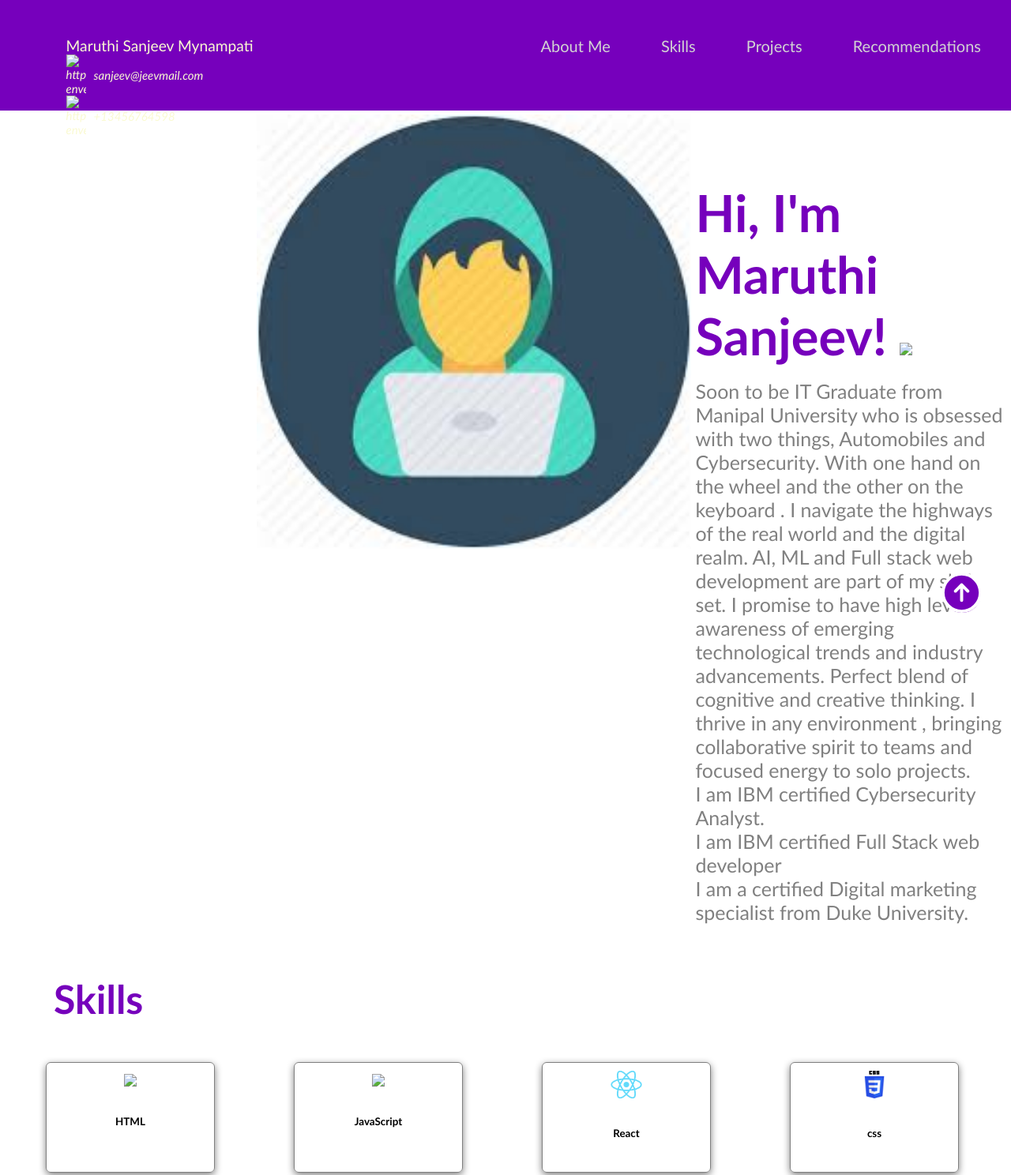
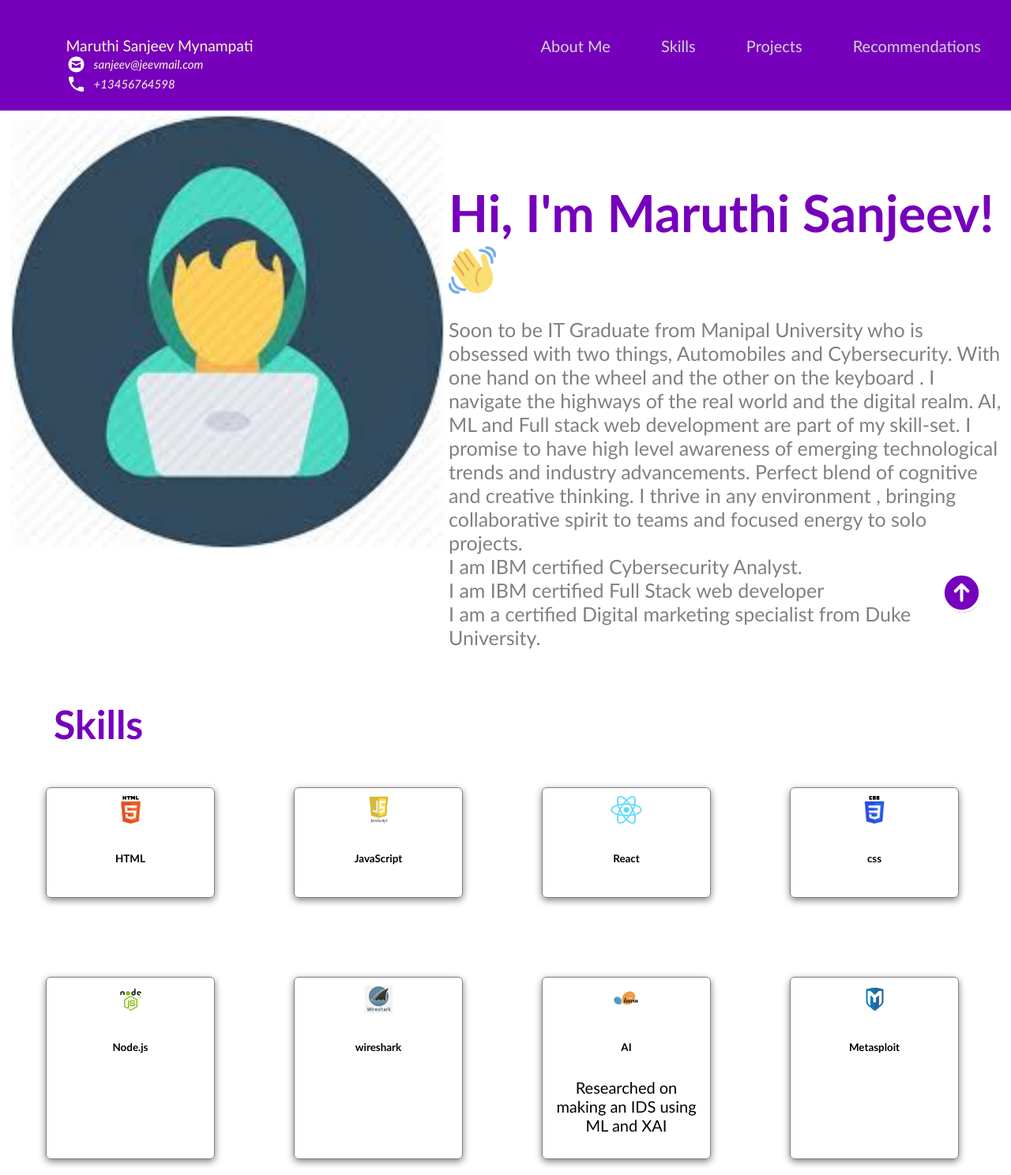
Before and after one commit to San-249/portfolioPage, a plain HTML site: page index.html in a window 1280 px wide. Shown: the top 1488 px of the page at 79% size. Drawn offline with Linux system fonts and the light colour scheme.

Commit message:
second commit

```diff
--- a/index.html
+++ b/index.html
@@ -12,12 +12,12 @@
         <div class="profile_name">
           Maruthi Sanjeev Mynampati
           <div class="contact_info">
-            <img src="html_finalprojimages/envelope.png" alt="https://icons8.com/icon/124377/circled-envelope"/>
+            <img src="envelope.png" alt="https://icons8.com/icon/124377/circled-envelope"/>
           sanjeev@jeevmail.com
         </div>
         <div style="clear:both;"></div>
         <div class="contact_info">
-          <img src="html_finalprojimages/phone.png" alt="https://icons8.com/icon/124377/circled-envelope"/>
+          <img src="phone.png" alt="https://icons8.com/icon/124377/circled-envelope"/>
           +13456764598
 
         </div>
@@ -41,7 +41,7 @@
 
       <div>
           <h1>
-            Hi, I'm Maruthi Sanjeev! <img src="html_finalprojimages/waving-hand.png" width="60px"/>
+            Hi, I'm Maruthi Sanjeev! <img src="waving-hand.png" width="60px"/>
           </h1>
           <p>
             Soon to be IT Graduate from Manipal University who is obsessed with two things, Automobiles and Cybersecurity. With one hand on the wheel and the other on the
@@ -63,12 +63,12 @@
 
       <div class="all_skills">
         <div class="skill">
-          <img src="html_finalprojimages/html5.png"/>
+          <img src="html5.png"/>
           <h6>HTML</h6>
         </div>
 
         <div class="skill">
-          <img src="html_finalprojimages/js.jpeg"/>
+          <img src="js.jpeg"/>
           <h6>JavaScript</h6>
         </div>
 
@@ -265,7 +265,7 @@
     </div>
 
     <div class="popup" id="popup" class="flex_center">
-      <img src="html_finalprojimages/checkmark--outline.svg"/>
+      <img src="checkmark--outline.svg"/>
       <h3>Thanks for leaving a recommendation!</h3>
       <button onclick="showPopup(false)">Ok</button>
     </div>
```
Also changed, not shown: CSS3.png (added), bullet.png (added), checkmark--outline.svg (added), envelope.png (added), flash.png (added), home.png (added), html5.png (added), java.png (added), js.jpeg (added), phone.png (added), waving-hand.png (added).
